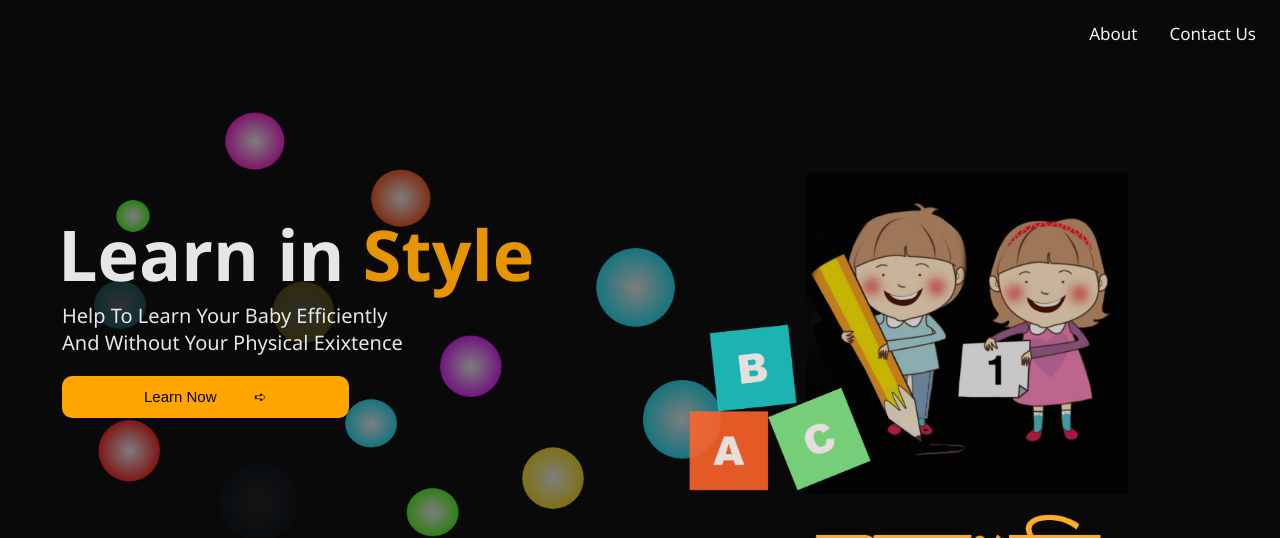
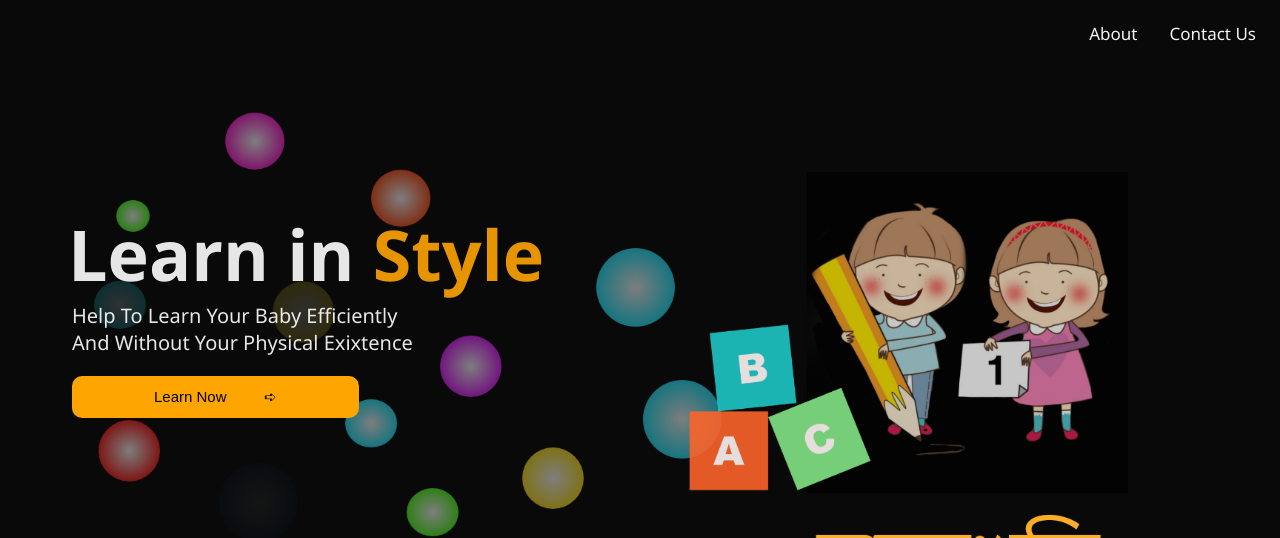
Before and after one commit to mohtasimhadirafi/HaateKhori, a Django app: page / in a window 1280 px wide. Shown: the top 538 px of that part. Run offline with Django 3.2, Linux system fonts and the light colour scheme; the page is wider than the window, and the part outside it is not shown.

Commit message:
Starting Page and info transfer Complete again

```diff
--- a/static/css/index.css
+++ b/static/css/index.css
@@ -12,6 +12,8 @@ body{
 }
 
 .banner {
+    width: 95%;
+    margin-left: 10px;
 
 }
 
```
